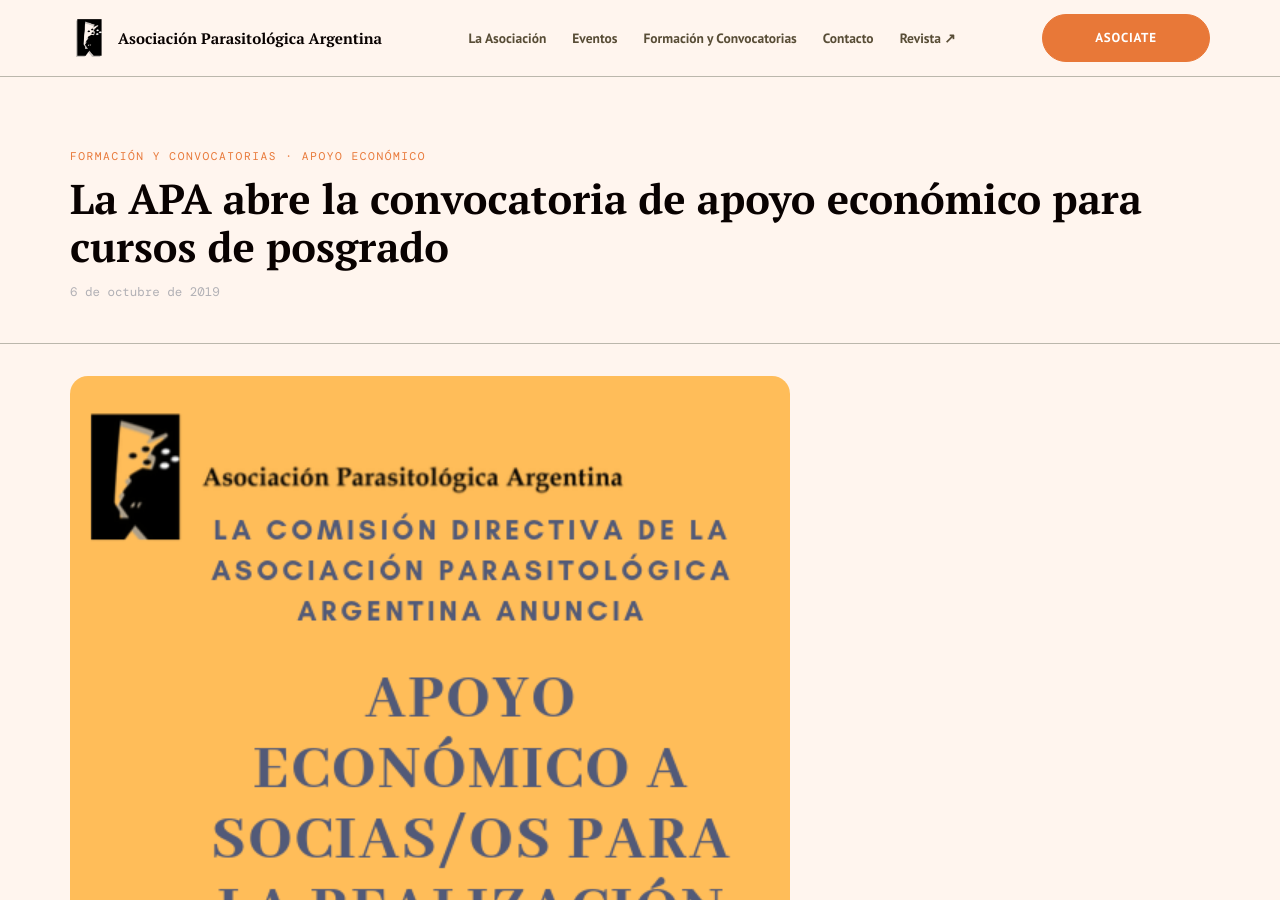
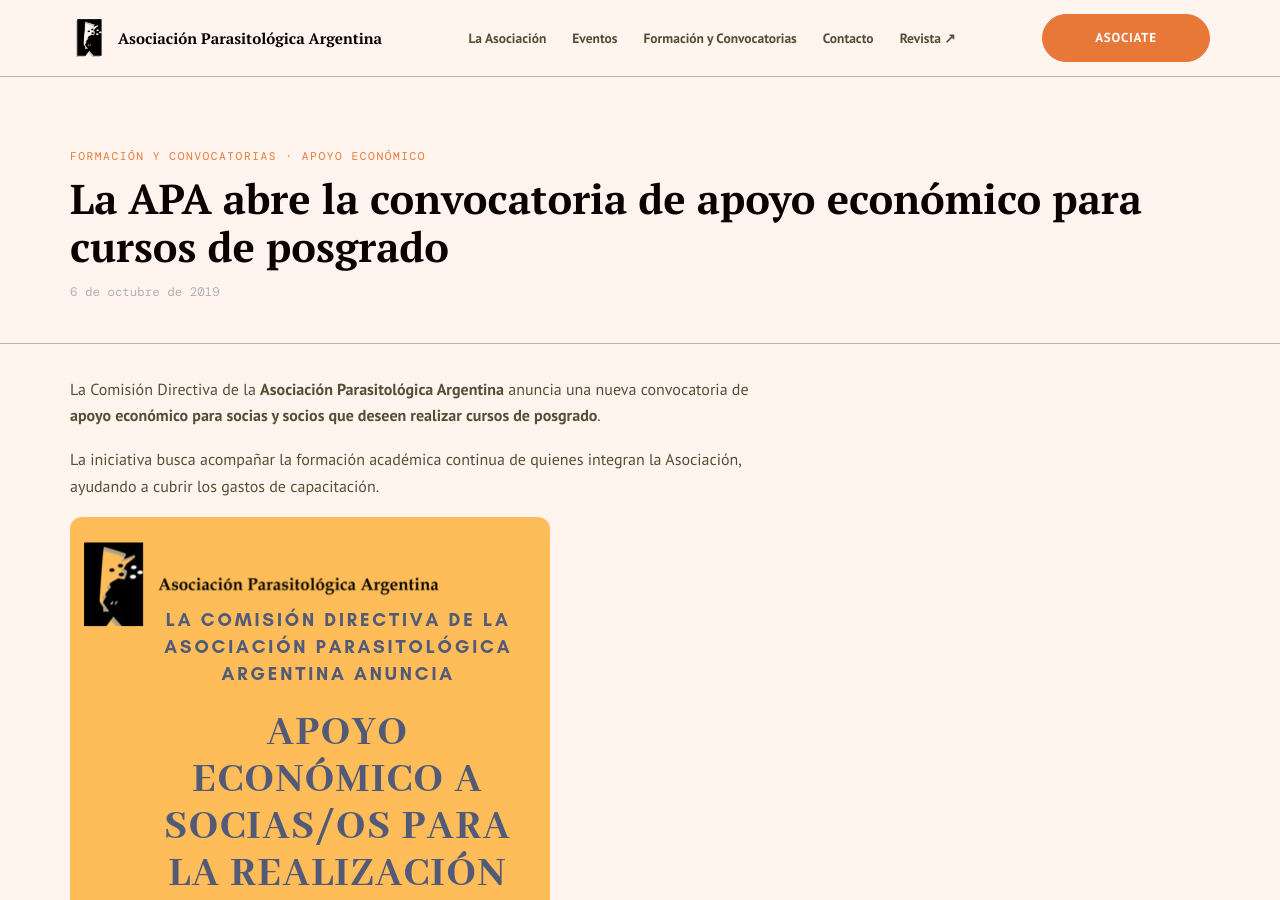
Before and after one commit to apaargentina/apaargentina.github.io, a Jekyll site: the page built from _posts/2019-10-06-convocatoria-apoyo-economico-cursos.md, in a window 1280 px wide and 900 px high. Built offline with Jekyll 4.4.1, drawn with Linux system fonts in a browser that asks for light colours.

Commit message:
Update 2019-10-06-convocatoria-apoyo-economico-cursos.md

```diff
--- a/_posts/2019-10-06-convocatoria-apoyo-economico-cursos.md
+++ b/_posts/2019-10-06-convocatoria-apoyo-economico-cursos.md
@@ -3,7 +3,7 @@
 title: "La APA abre la convocatoria de apoyo económico para cursos de posgrado"
 date: 2019-10-06
 categories: ["Formación y Convocatorias", "Apoyo económico"]
-imagen: 2019-10-convocatoria-apoyo-economico-cursos.png
+imagen:
 excerpt: "Las socias y los socios pueden pedir ayuda para financiar su formación de posgrado. Las solicitudes se reciben del 21 de octubre al 4 de noviembre."
 ---
 
```
